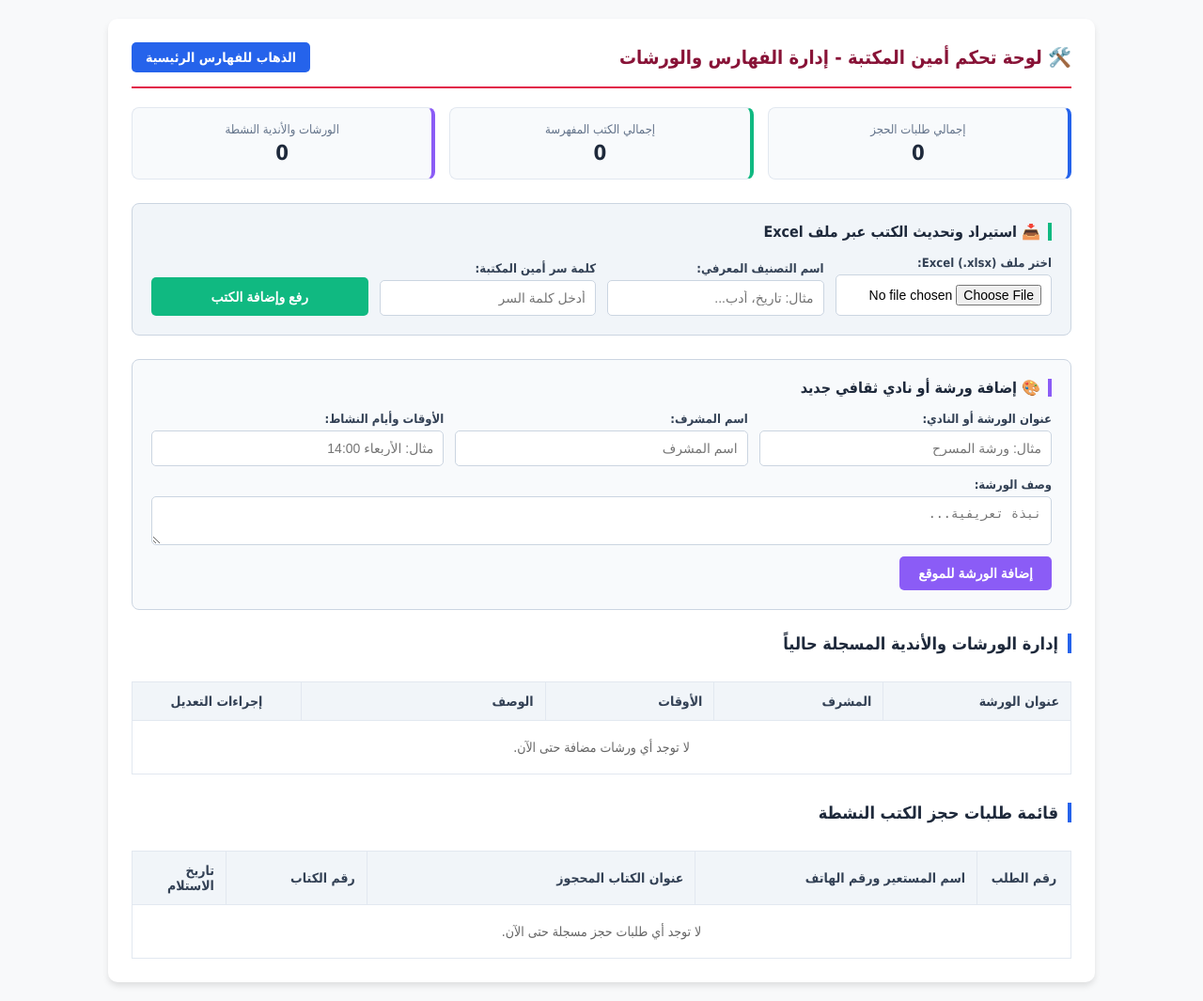
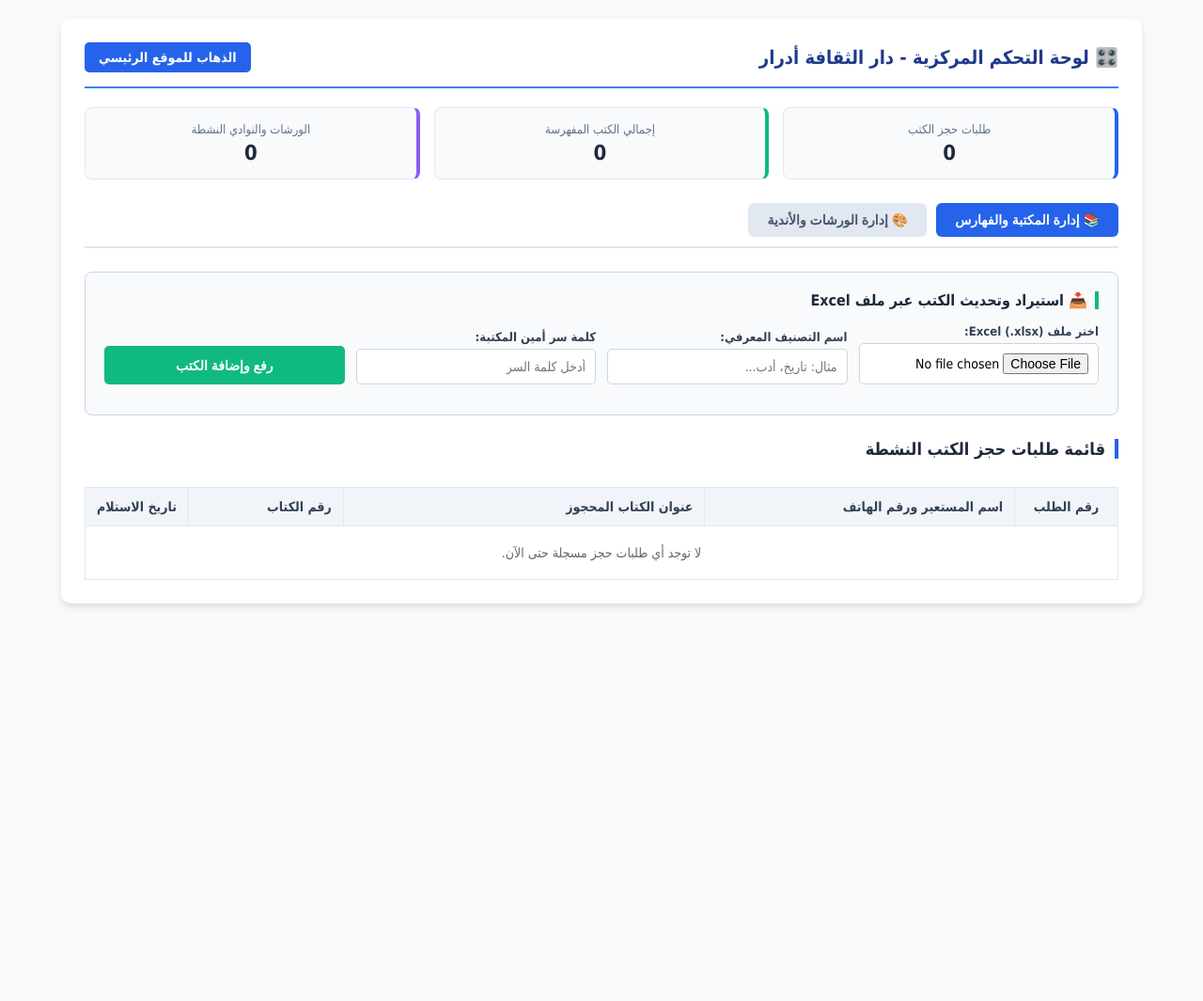
Before and after one commit to fourssan-design/libmca, a FastAPI app: template templates/admin.html in a window 1280 px wide. Shown: the whole page at 94% size. After the commit the page ends 646 px from the top, so only its background shows below. Run offline with FastAPI, Linux system fonts and the light colour scheme; the template is opened without the code that fills it, so the values that code supplies are empty.

Commit message:
Revise admin panel layout and styles
Updated the admin panel HTML to reflect changes in titles, styles, and structure for better organization and clarity.

```diff
--- a/templates/admin.html
+++ b/templates/admin.html
@@ -3,37 +3,46 @@
 <head>
     <meta charset="UTF-8">
     <meta name="viewport" content="width=device-width, initial-scale=1.0">
-    <title>لوحة تحكم أمين المكتبة - دار الثقافة أدرار</title>
+    <title>لوحة التحكم المركزية - دار الثقافة أدرار</title>
     <style>
         body { font-family: Tahoma, sans-serif; background-color: #f8f9fa; margin: 0; padding: 20px; direction: rtl; }
-        .container { max-width: 1000px; margin: auto; background: white; padding: 25px; border-radius: 10px; box-shadow: 0 4px 6px rgba(0,0,0,0.1); }
+        .container { max-width: 1100px; margin: auto; background: white; padding: 25px; border-radius: 10px; box-shadow: 0 4px 6px rgba(0,0,0,0.1); }
 
-        .header-section { display: flex; align-items: center; justify-content: space-between; border-bottom: 2px solid #e11d48; padding-bottom: 15px; margin-bottom: 20px; }
-        .header-title h1 { color: #881337; margin: 0; font-size: 20px; }
+        .header-section { display: flex; align-items: center; justify-content: space-between; border-bottom: 2px solid #3b82f6; padding-bottom: 15px; margin-bottom: 20px; flex-wrap: wrap; gap: 10px; }
+        .header-title h1 { color: #1e3a8a; margin: 0; font-size: 20px; }
         .back-link { background-color: #2563eb; color: white; padding: 8px 15px; border-radius: 5px; text-decoration: none; font-size: 14px; font-weight: bold; }
         .back-link:hover { background-color: #1d4ed8; }
 
-        /* بطاقات الإحصائيات التحليلية */
-        .analytics-grid { display: grid; grid-template-columns: repeat(auto-fit, minmax(200px, 1fr)); gap: 15px; margin-bottom: 25px; }
+        /* بطاقات الإحصائيات العامة */
+        .analytics-grid { display: grid; grid-template-columns: repeat(auto-fit, minmax(220px, 1fr)); gap: 15px; margin-bottom: 25px; }
         .stat-card { background: #f8fafc; border: 1px solid #e2e8f0; border-radius: 8px; padding: 15px; text-align: center; border-right: 4px solid #2563eb; }
         .stat-card.green { border-right-color: #10b981; }
         .stat-card.purple { border-right-color: #8b5cf6; }
         .stat-card-num { font-size: 22px; font-weight: bold; color: #1e293b; margin-top: 5px; }
         .stat-card-label { font-size: 13px; color: #64748b; }
 
-        /* قسم رفع ملفات الـ Excel */
-        .upload-section { background: #f1f5f9; border: 1px solid #cbd5e1; border-radius: 8px; padding: 20px; margin-bottom: 25px; }
-        .upload-section h3 { margin-top: 0; color: #1e293b; font-size: 16px; border-right: 4px solid #10b981; padding-right: 8px; }
-        .upload-form { display: grid; grid-template-columns: repeat(auto-fit, minmax(220px, 1fr)); gap: 12px; align-items: end; }
+        /* أزرار التبديل بين الأقسام (Tabs) */
+        .tabs-nav { display: flex; gap: 10px; margin-bottom: 25px; border-bottom: 2px solid #e2e8f0; padding-bottom: 10px; }
+        .tab-btn { background: #e2e8f0; color: #475569; border: none; padding: 10px 20px; border-radius: 6px; font-weight: bold; cursor: pointer; font-size: 14px; transition: all 0.3s; }
+        .tab-btn.active { background: #2563eb; color: white; }
+
+        /* الأقسام البرمجية */
+        .tab-content { display: none; }
+        .tab-content.active { display: block; }
+
+        /* تنسيقات النماذج والجداول */
+        .admin-section-box { background: #f8fafc; border: 1px solid #cbd5e1; border-radius: 8px; padding: 20px; margin-bottom: 25px; }
+        .admin-section-box h3 { margin-top: 0; color: #1e293b; font-size: 16px; border-right: 4px solid #10b981; padding-right: 8px; }
+        .admin-section-box.purple h3 { border-right-color: #8b5cf6; color: #6d28d9; }
+
+        .form-grid { display: grid; grid-template-columns: repeat(auto-fit, minmax(220px, 1fr)); gap: 12px; align-items: end; margin-bottom: 12px; }
         .form-group { display: flex; flex-direction: column; gap: 5px; }
         .form-group label { font-size: 13px; font-weight: bold; color: #334155; }
-        .form-group input, .form-group select { padding: 10px; border: 1px solid #cbd5e1; border-radius: 5px; font-size: 14px; background: white; }
-        .upload-btn { background-color: #10b981; color: white; border: none; padding: 10px 20px; border-radius: 5px; font-weight: bold; cursor: pointer; font-size: 14px; height: 41px; }
+        .form-group input, .form-group select, .form-group textarea { padding: 10px; border: 1px solid #cbd5e1; border-radius: 5px; font-size: 14px; background: white; box-sizing: border-box; font-family: Tahoma, sans-serif; }
 
-        /* قسم إضافة الورشات */
-        .workshop-admin-section { background: #f8fafc; border: 1px solid #cbd5e1; border-radius: 8px; padding: 20px; margin-bottom: 25px; }
-        .workshop-admin-section h3 { margin-top: 0; color: #1e293b; font-size: 16px; border-right: 4px solid #8b5cf6; padding-right: 8px; }
-        .workshop-btn { background-color: #8b5cf6; color: white; border: none; padding: 10px 20px; border-radius: 5px; font-weight: bold; cursor: pointer; font-size: 14px; }
+        .action-btn { background-color: #10b981; color: white; border: none; padding: 10px 20px; border-radius: 5px; font-weight: bold; cursor: pointer; font-size: 14px; height: 41px; }
+        .action-btn.purple { background-color: #8b5cf6; }
+        .action-btn:hover { opacity: 0.9; }
 
         h2 { color: #1e293b; font-size: 18px; margin-top: 0; border-right: 4px solid #2563eb; padding-right: 10px; }
 
@@ -52,15 +61,15 @@
         <!-- ترويسة لوحة التحكم -->
         <div class="header-section">
             <div class="header-title">
-                <h1>🛠️ لوحة تحكم أمين المكتبة - إدارة الفهارس والورشات</h1>
+                <h1>🎛️ لوحة التحكم المركزية - دار الثقافة أدرار</h1>
             </div>
-            <a href="/" class="back-link">الذهاب للفهارس الرئيسية</a>
+            <a href="/" class="back-link">الذهاب للموقع الرئيسي</a>
         </div>
 
-        <!-- بطاقات الإحصائيات التحليلية السريعة -->
+        <!-- بطاقات الإحصائيات العامة الشاملة -->
         <div class="analytics-grid">
             <div class="stat-card">
-                <div class="stat-card-label">إجمالي طلبات الحجز</div>
+                <div class="stat-card-label">طلبات حجز الكتب</div>
                 <div class="stat-card-num">{{ reservations | length }}</div>
             </div>
             <div class="stat-card green">
@@ -68,15 +77,22 @@
                 <div class="stat-card-num">{{ books | length }}</div>
             </div>
             <div class="stat-card purple">
-                <div class="stat-card-label">الورشات والأندية النشطة</div>
+                <div class="stat-card-label">الورشات والنوادي النشطة</div>
                 <div class="stat-card-num">{{ workshops | length }}</div>
             </div>
         </div>
 
-        <!-- أداة رفع ملفات Excel مباشرة -->
-        <div class="upload-section">
+        <!-- أزرار التبديل بين الأقسام (Tabs Navigation) -->
+        <div class="tabs-nav">
+            <button class="tab-btn active" onclick="switchTab('library', event)">📚 إدارة المكتبة والفهارس</button>
+            <button class="tab-btn" onclick="switchTab('workshops', event)">🎨 إدارة الورشات والأندية</button>
+        </div>
+
+        <!-- ================= القسم الأول: المكتبة وحجوزات الكتب ================= -->
+        <div id="library-tab" class="tab-content active">
+            <div class="admin-section-box">
                 <h3>📥 استيراد وتحديث الكتب عبر ملف Excel</h3>
-            <div class="upload-form">
+                <div class="form-grid">
                     <div class="form-group">
                         <label>اختر ملف Excel (.xlsx):</label>
                         <input type="file" id="excelFile" accept=".xlsx, .xls">
@@ -89,75 +105,11 @@
                         <label>كلمة سر أمين المكتبة:</label>
                         <input type="password" id="adminPassword" placeholder="أدخل كلمة السر">
                     </div>
-                <button class="upload-btn" onclick="uploadExcelFile()">رفع وإضافة الكتب</button>
+                    <button class="action-btn" onclick="uploadExcelFile()">رفع وإضافة الكتب</button>
                 </div>
             </div>
 
-        <!-- قسم إضافة الورشات والأندية -->
-        <div class="workshop-admin-section">
-            <h3>🎨 إضافة ورشة أو نادي ثقافي جديد</h3>
-            <form id="addWorkshopForm" onsubmit="addNewWorkshop(event)">
-                <div style="display: grid; grid-template-columns: repeat(auto-fit, minmax(220px, 1fr)); gap: 12px; margin-bottom: 12px;">
-                    <div class="form-group">
-                        <label>عنوان الورشة أو النادي:</label>
-                        <input type="text" id="wTitle" placeholder="مثال: ورشة المسرح" required>
-                    </div>
-                    <div class="form-group">
-                        <label>اسم المشرف:</label>
-                        <input type="text" id="wSupervisor" placeholder="اسم المشرف" required>
-                    </div>
-                    <div class="form-group">
-                        <label>الأوقات وأيام النشاط:</label>
-                        <input type="text" id="wSchedule" placeholder="مثال: الأربعاء 14:00" required>
-                    </div>
-                </div>
-                <div class="form-group" style="margin-bottom: 12px;">
-                    <label>وصف الورشة:</label>
-                    <textarea id="wDesc" placeholder="نبذة تعريفية..." required style="width: 100%; padding: 10px; border: 1px solid #cbd5e1; border-radius: 5px; box-sizing: border-box;" rows="2"></textarea>
-                </div>
-                <button type="submit" class="workshop-btn">إضافة الورشة للموقع</button>
-            </form>
-        </div>
-
-        <!-- جدول إدارة وتعديل الورشات الحالية -->
-        <h2>إدارة الورشات والأندية المسجلة حالياً</h2>
-        <div class="table-responsive">
-            <table>
-                <thead>
-                    <tr>
-                        <th style="width: 20%;">عنوان الورشة</th>
-                        <th style="width: 18%;">المشرف</th>
-                        <th style="width: 18%;">الأوقات</th>
-                        <th style="width: 26%;">الوصف</th>
-                        <th style="width: 18%; text-align: center;">إجراءات التعديل</th>
-                    </tr>
-                </thead>
-                <tbody>
-                    {% if workshops %}
-                        {% for w in workshops %}
-                        <tr>
-                            <td><input type="text" id="edit-title-{{ w.id }}" value="{{ w.title }}" style="width:100%; padding:6px; border:1px solid #cbd5e1; border-radius:4px; box-sizing:border-box;"></td>
-                            <td><input type="text" id="edit-supervisor-{{ w.id }}" value="{{ w.supervisor }}" style="width:100%; padding:6px; border:1px solid #cbd5e1; border-radius:4px; box-sizing:border-box;"></td>
-                            <td><input type="text" id="edit-schedule-{{ w.id }}" value="{{ w.schedule }}" style="width:100%; padding:6px; border:1px solid #cbd5e1; border-radius:4px; box-sizing:border-box;"></td>
-                            <td><textarea id="edit-desc-{{ w.id }}" style="width:100%; padding:6px; border:1px solid #cbd5e1; border-radius:4px; box-sizing:border-box;" rows="2">{{ w.description }}</textarea></td>
-                            <td style="text-align: center;">
-                                <button onclick="updateWorkshop({{ w.id }})" style="background-color: #2563eb; color: white; border: none; padding: 6px 10px; border-radius: 4px; cursor: pointer; font-size: 12px; margin-bottom: 4px; width: 100%;">حفظ التعديل</button>
-                                <button onclick="deleteWorkshop({{ w.id }})" style="background-color: #e11d48; color: white; border: none; padding: 6px 10px; border-radius: 4px; cursor: pointer; font-size: 12px; width: 100%;">حذف</button>
-                            </td>
-                        </tr>
-                        {% endfor %}
-                    {% else %}
-                        <tr>
-                            <td colspan="5" style="text-align: center; color: #666; padding: 20px;">لا توجد أي ورشات مضافة حتى الآن.</td>
-                        </tr>
-                    {% endif %}
-                </tbody>
-            </table>
-        </div>
-
-        <h2 style="margin-top: 30px;">قائمة طلبات حجز الكتب النشطة</h2>
-
-        <!-- جدول عرض الحجوزات -->
+            <h2>قائمة طلبات حجز الكتب النشطة</h2>
             <div class="table-responsive">
                 <table>
                     <thead>
@@ -202,7 +154,84 @@
             </div>
         </div>
 
+        <!-- ================= القسم الثاني: الورشات والأندية التكوينية ================= -->
+        <div id="workshops-tab" class="tab-content">
+            <div class="admin-section-box purple">
+                <h3>🎨 إضافة ورشة أو نادي ثقافي جديد</h3>
+                <form id="addWorkshopForm" onsubmit="addNewWorkshop(event)">
+                    <div class="form-grid" style="margin-bottom: 12px;">
+                        <div class="form-group">
+                            <label>عنوان الورشة أو النادي:</label>
+                            <input type="text" id="wTitle" placeholder="مثال: ورشة المسرح" required>
+                        </div>
+                        <div class="form-group">
+                            <label>اسم المشرف:</label>
+                            <input type="text" id="wSupervisor" placeholder="اسم المشرف" required>
+                        </div>
+                        <div class="form-group">
+                            <label>الأوقات وأيام النشاط:</label>
+                            <input type="text" id="wSchedule" placeholder="مثال: الأربعاء 14:00" required>
+                        </div>
+                    </div>
+                    <div class="form-group" style="margin-bottom: 12px;">
+                        <label>وصف الورشة:</label>
+                        <textarea id="wDesc" placeholder="نبذة تعريفية..." required rows="2"></textarea>
+                    </div>
+                    <button type="submit" class="action-btn purple">إضافة الورشة للموقع</button>
+                </form>
+            </div>
+
+            <h2>إدارة الورشات والأندية المسجلة حالياً</h2>
+            <div class="table-responsive">
+                <table>
+                    <thead>
+                        <tr>
+                            <th style="width: 20%;">عنوان الورشة</th>
+                            <th style="width: 18%;">المشرف</th>
+                            <th style="width: 18%;">الأوقات</th>
+                            <th style="width: 26%;">الوصف</th>
+                            <th style="width: 18%; text-align: center;">إجراءات التعديل</th>
+                        </tr>
+                    </thead>
+                    <tbody>
+                        {% if workshops %}
+                            {% for w in workshops %}
+                            <tr>
+                                <td><input type="text" id="edit-title-{{ w.id }}" value="{{ w.title }}" style="width:100%; padding:6px; border:1px solid #cbd5e1; border-radius:4px; box-sizing:border-box;"></td>
+                                <td><input type="text" id="edit-supervisor-{{ w.id }}" value="{{ w.supervisor }}" style="width:100%; padding:6px; border:1px solid #cbd5e1; border-radius:4px; box-sizing:border-box;"></td>
+                                <td><input type="text" id="edit-schedule-{{ w.id }}" value="{{ w.schedule }}" style="width:100%; padding:6px; border:1px solid #cbd5e1; border-radius:4px; box-sizing:border-box;"></td>
+                                <td><textarea id="edit-desc-{{ w.id }}" style="width:100%; padding:6px; border:1px solid #cbd5e1; border-radius:4px; box-sizing:border-box;" rows="2">{{ w.description }}</textarea></td>
+                                <td style="text-align: center;">
+                                    <button onclick="updateWorkshop({{ w.id }})" style="background-color: #2563eb; color: white; border: none; padding: 6px 10px; border-radius: 4px; cursor: pointer; font-size: 12px; margin-bottom: 4px; width: 100%;">حفظ التعديل</button>
+                                    <button onclick="deleteWorkshop({{ w.id }})" style="background-color: #e11d48; color: white; border: none; padding: 6px 10px; border-radius: 4px; cursor: pointer; font-size: 12px; width: 100%;">حذف</button>
+                                </td>
+                            </tr>
+                            {% endfor %}
+                        {% else %}
+                            <tr>
+                                <td colspan="5" style="text-align: center; color: #666; padding: 20px;">لا توجد أي ورشات مضافة حتى الآن.</td>
+                            </tr>
+                        {% endif %}
+                    </tbody>
+                </table>
+            </div>
+        </div>
+    </div>
+
     <script>
+        // دالة التبديل بين الأقسام (Tabs)
+        function switchTab(tabName, event) {
+            document.querySelectorAll('.tab-content').forEach(tab => tab.classList.remove('active'));
+            document.querySelectorAll('.tab-btn').forEach(btn => btn.classList.remove('active'));
+
+            if (tabName === 'library') {
+                document.getElementById('library-tab').classList.add('active');
+            } else if (tabName === 'workshops') {
+                document.getElementById('workshops-tab').classList.add('active');
+            }
+            event.currentTarget.classList.add('active');
+        }
+
         function uploadExcelFile() {
             let fileInput = document.getElementById('excelFile');
             let categoryInput = document.getElementById('categoryName').value.trim();
@@ -227,8 +256,7 @@
             let url = `/api/upload-excel?category_name=${encodeURIComponent(categoryInput)}&admin_password=${encodeURIComponent(passwordInput)}`;
 
             let btn = document.querySelector('.upload-btn');
-            btn.innerText = 'جاري الرفع...';
-            btn.disabled = true;
+            if(btn) { btn.innerText = 'جاري الرفع...'; btn.disabled = true; }
 
             fetch(url, {
                 method: 'POST',
@@ -236,19 +264,17 @@
             })
             .then(res => res.json())
             .then(data => {
-                btn.innerText = 'رفع وإضافة الكتب';
-                btn.disabled = false;
                 if (data.message) {
                     alert(data.message);
                     location.reload();
                 } else {
                     alert(data.error || 'حدث خطأ أثناء رفع الملف.');
+                    if(btn) { btn.innerText = 'رفع وإضافة الكتب'; btn.disabled = false; }
                 }
             })
             .catch(err => {
-                btn.innerText = 'رفع وإضافة الكتب';
-                btn.disabled = false;
                 alert('حدث خطأ في الاتصال بالخادم.');
+                if(btn) { btn.innerText = 'رفع وإضافة الكتب'; btn.disabled = false; }
             });
         }
 
```
Lines whose indentation alone changed are shown as unchanged.
